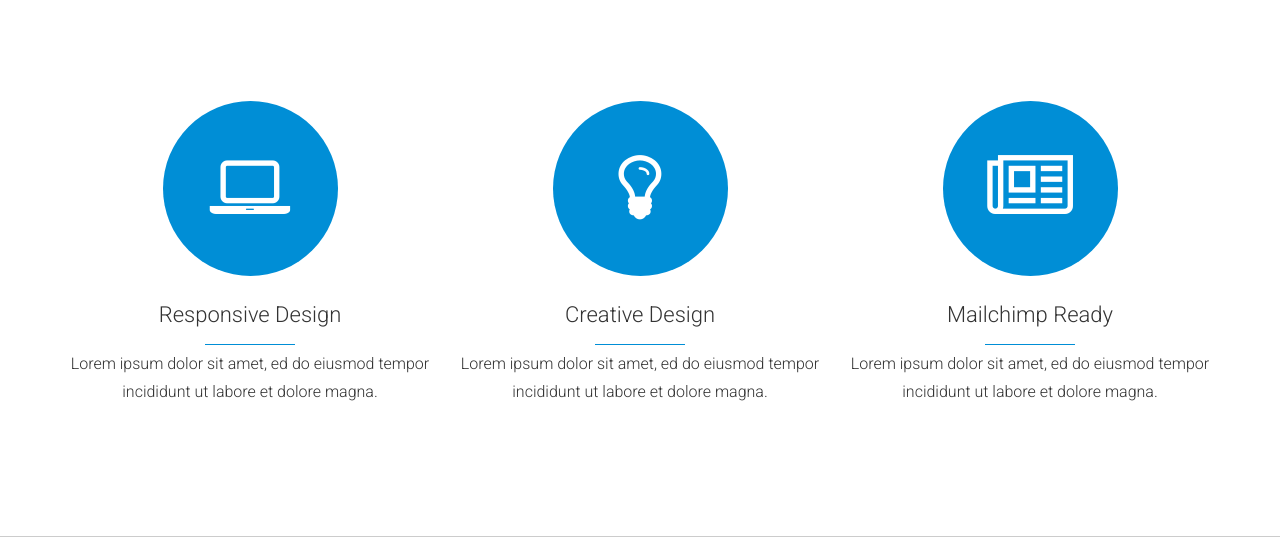
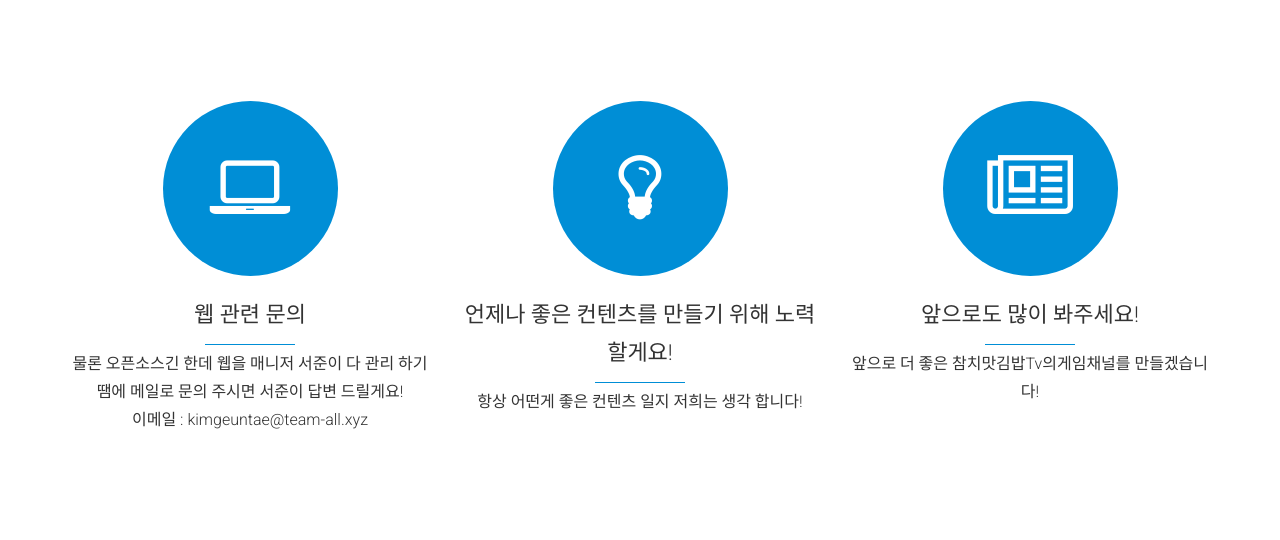
Before and after one commit to KR-TEAM-ALL/web-chamchi, a plain HTML site: page index.html in a window 1280 px wide. Shown: the part 819-1359 px from the top of the page. Drawn offline with nearby package versions, Linux system fonts and the light colour scheme.

Commit message:
설명 부분 추가

```diff
--- a/index.html
+++ b/index.html
@@ -59,23 +59,23 @@
 					<!-- Section 1 -->
 					<div data-sr="enter top over 1s, wait 0.3s, move 24px, reset" class="col-md-4">
 						<i class="fa fa-laptop"></i>
-						<h3>Responsive Design</h3>
+						<h3>웹 관련 문의</h3>
 						<div class="colored-line-small-center"></div>
-						<p>Lorem ipsum dolor sit amet, ed do eiusmod tempor incididunt ut labore et dolore magna.</p>
+						<p>물론 오픈소스긴 한데 웹을 매니저 서준이 다 관리 하기 땜에 메일로 문의 주시면 서준이 답변 드릴게요! <br /> 이메일 : kimgeuntae@team-all.xyz</p>
 					</div>
 					<!-- Section 2 -->
 					<div data-sr="enter bottom over 1s, wait 0.3s, move 24px, reset" class="col-md-4 middle">
 						<i class="fa fa-lightbulb-o"></i>
-						<h3>Creative Design</h3>
+						<h3>언제나 좋은 컨텐츠를 만들기 위해 노력 할게요!</h3>
 						<div class="colored-line-small-center"></div>
-						<p>Lorem ipsum dolor sit amet, ed do eiusmod tempor incididunt ut labore et dolore magna.</p>
+						<p>항상 어떤게 좋은 컨텐츠 일지 저희는 생각 합니다!</p>
 					</div>
 					<!-- Section 3 -->
 					<div data-sr="enter top over 1s, wait 0.3s, move 24px, reset" class="col-md-4">
 						<i class="fa fa-newspaper-o"></i>
-						<h3>Mailchimp Ready</h3>
+						<h3>앞으로도 많이 봐주세요!</h3>
 						<div class="colored-line-small-center"></div>
-						<p>Lorem ipsum dolor sit amet, ed do eiusmod tempor incididunt ut labore et dolore magna.</p>
+						<p>앞으로 더 좋은 참치맛김밥Tv의게임채널를 만들겠습니다!</p>
 					</div>
 				</div>
 			</div>
```
